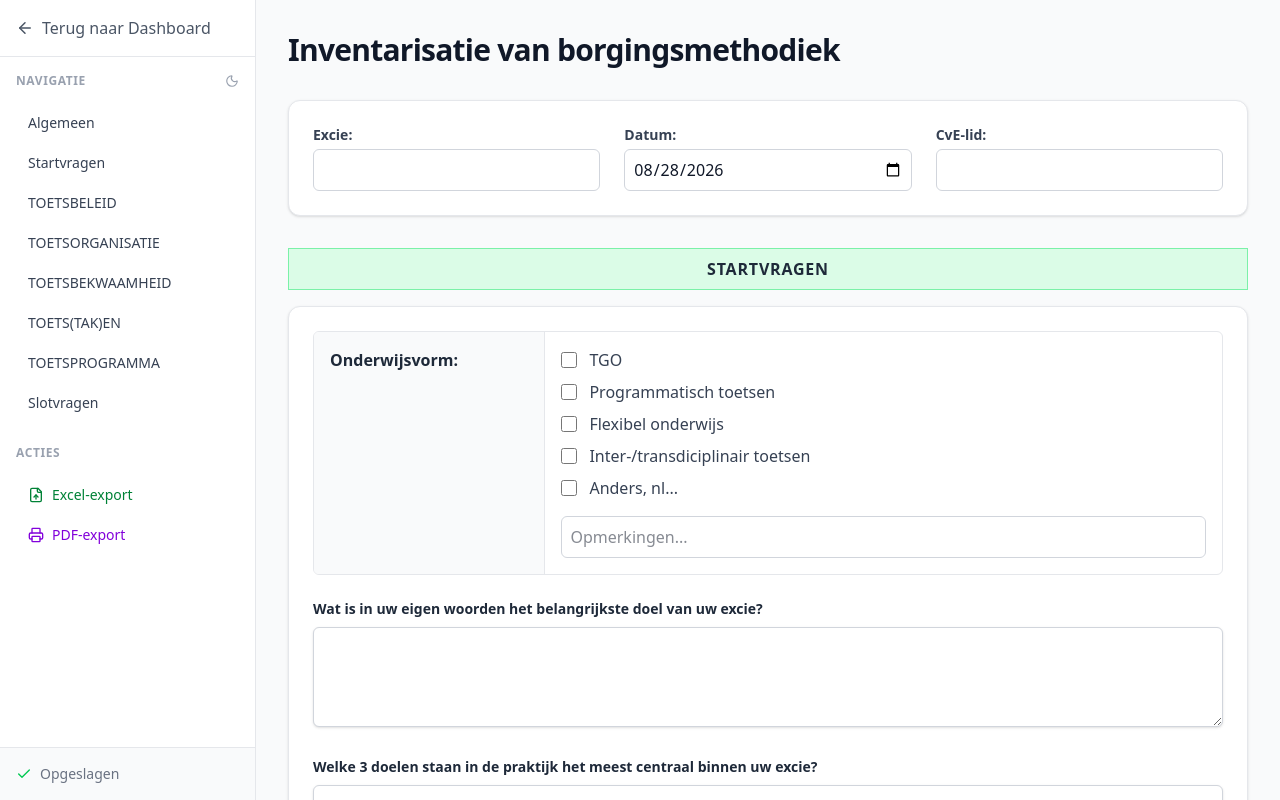
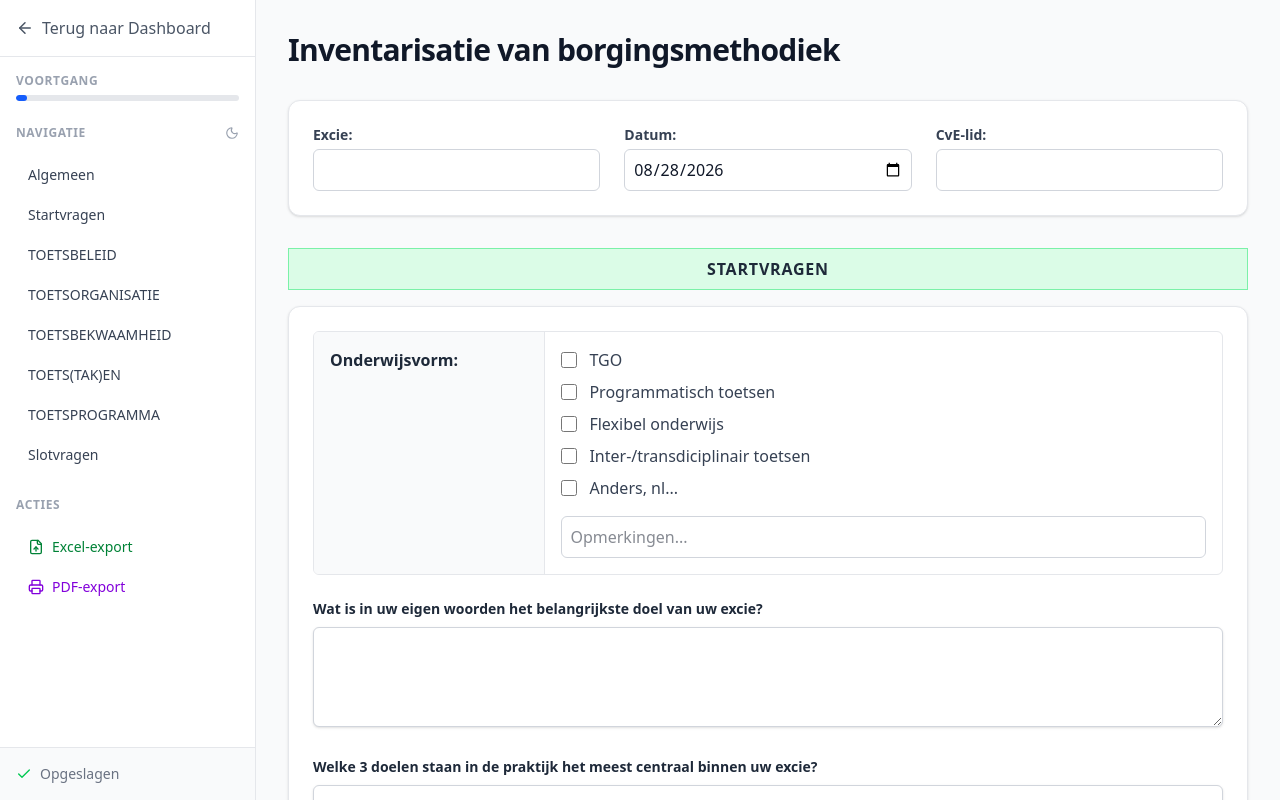
Before and after one commit to tagerbrands/Excie-instrumentaria, a React (Vite) app: page / in a window 1280 px wide. Both pictures are taken after a click on the button "Nieuw onderzoek". Shown: the top 800 px of the page. Built offline with nearby package versions, Linux system fonts and the light colour scheme.

Commit message:
feat(ui): implement progress tracking for interview form
Add calculation logic to determine completion percentage based on filled input fields and theme responses.

```diff
--- a/src/components/InterviewForm.tsx
+++ b/src/components/InterviewForm.tsx
@@ -128,6 +128,47 @@ export const InterviewForm: React.FC<Props> = ({ initialData, onBack, toggleThem
     document.getElementById(id)?.scrollIntoView({ behavior: 'smooth' });
   };
 
+  const getProgress = () => {
+    let filled = 0;
+    let totalThemes = 0;
+
+    CATEGORIES.forEach(cat => {
+      totalThemes += (data[cat.key as keyof InterviewData] as ThemeResponse[])?.length || 0;
+    });
+
+    const total = 8 + totalThemes + 3;
+
+    if (data.excie?.trim()) filled++;
+    if (data.datum?.trim()) filled++;
+    if (data.cveLid?.trim()) filled++;
+    if (data.onderwijsvorm?.length > 0) filled++;
+    if (data.doelExcie?.trim()) filled++;
+    if (data.drieDoelen?.trim()) filled++;
+    if (data.borgingsagenda?.trim()) filled++;
+    if (data.modelKader?.trim()) filled++;
+
+    CATEGORIES.forEach(cat => {
+      const themes = data[cat.key as keyof InterviewData] as ThemeResponse[];
+      themes?.forEach(t => {
+        const isFullyFilled = t.answerSets?.some(a =>
+          a.infoGebruik?.trim() &&
+          a.infoBron?.trim() &&
+          a.opbrengst?.trim() &&
+          a.actie?.trim()
+        );
+        if (isFullyFilled) filled++;
+      });
+    });
+
+    if (data.verdereInstrumenten?.trim()) filled++;
+    if (data.eigenstandigOordeel?.trim()) filled++;
+    if (data.vragenBorgenKwaliteit?.trim()) filled++;
+
+    return Math.round((filled / total) * 100);
+  };
+
+  const progress = getProgress();
+
   return (
     <div className="min-h-screen bg-gray-50 dark:bg-gray-900 flex transition-colors duration-200">
       {/* Sticky Sidebar Navigation */}
@@ -142,6 +183,14 @@ export const InterviewForm: React.FC<Props> = ({ initialData, onBack, toggleThem
           </button>
         </div>
         <div className="p-4 flex-1 overflow-y-auto">
+          <div className="mb-6">
+            <div className="flex justify-between items-center mb-1.5">
+              <span className="text-xs font-bold text-gray-400 uppercase tracking-wider">Voortgang</span>
+            </div>
+            <div className="w-full bg-gray-200 dark:bg-gray-700 rounded-full h-1.5 overflow-hidden">
+              <div className="bg-blue-600 dark:bg-blue-500 h-full rounded-full transition-all duration-700 ease-out" style={{ width: progress + '%' }}></div>
+            </div>
+          </div>
           <div className="flex items-center justify-between mb-4">
              <h3 className="text-xs font-bold text-gray-400 uppercase tracking-wider">Navigatie</h3>
              <button onClick={toggleTheme} className="text-gray-400 hover:text-gray-600 dark:hover:text-gray-200 transition-colors">
```
